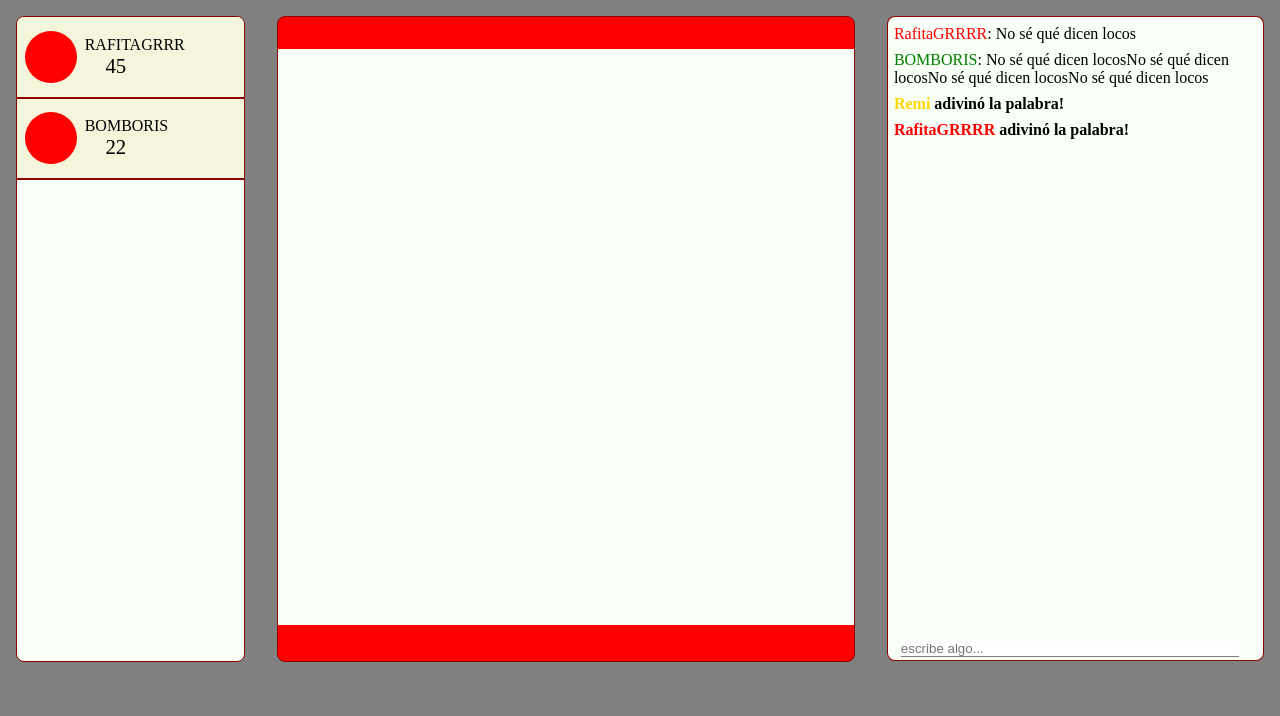
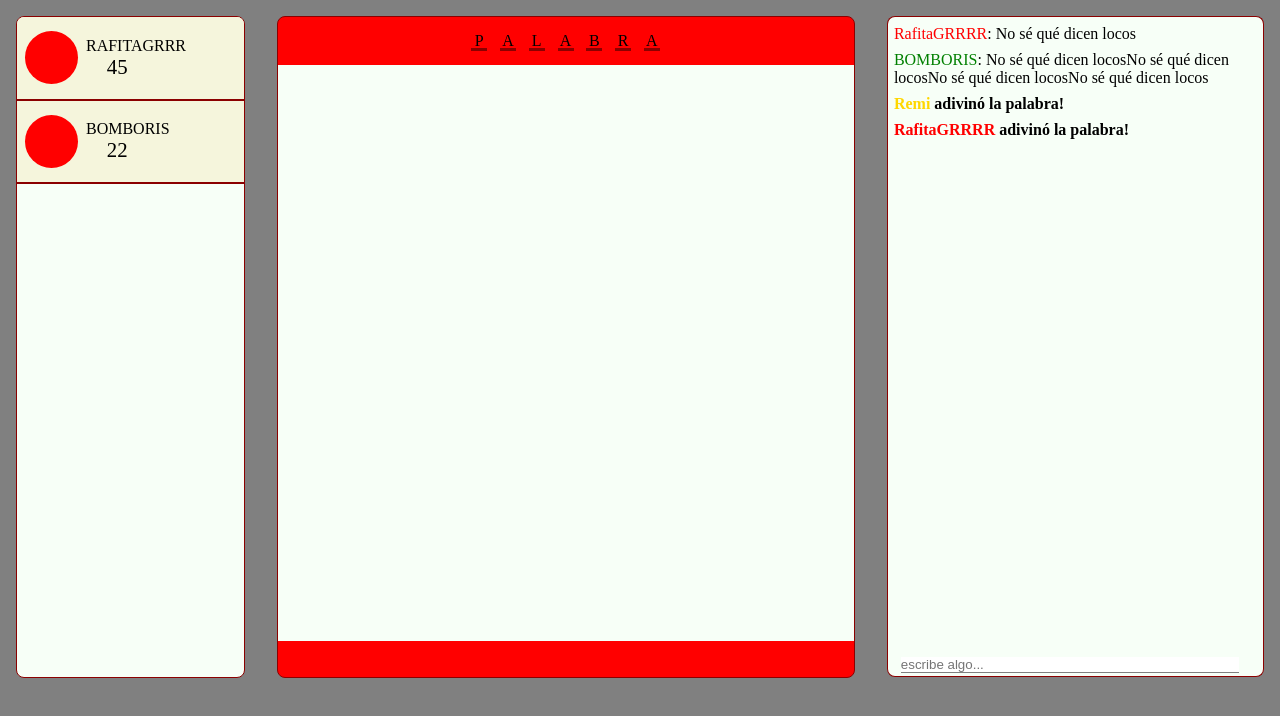
Before and after one commit to boribs/competitive_draw, a plain HTML site: page index.html in a window 1280 px wide. Drawn offline with Linux system fonts and the light colour scheme.

Commit message:
Recuadro donde aparece la palabra a dibujar

```diff
--- a/index.html
+++ b/index.html
@@ -30,6 +30,7 @@
             </div>
         </div>
         <div id="canvas-holder">
+            <div id="word-display"></div>
             <canvas id="canvas" width="300" height="300"></canvas>
         </div>
         <div id="chat-holder">
--- a/src/javascript/main.js
+++ b/src/javascript/main.js
@@ -10,3 +10,22 @@ function handleSubmit(e) {
 }
 
 document.getElementById("chat-textbox").addEventListener("keydown", handleSubmit);
+
+/**
+ * @param word string
+ * ...
+ */
+function setWord(word) {
+  const wd = document.getElementById("word-display");
+
+  Array.from(word).forEach((l, i) => {
+    const d = document.createElement("div");
+    d.classList.add("letter-box");
+    d.id = `letter-${i}`;
+    d.innerText = l;
+    wd.appendChild(d);
+  });
+}
+
+
+setWord("PALABRA");
--- a/src/static/general.css
+++ b/src/static/general.css
@@ -15,6 +15,8 @@
         (var(--leaderboard-player-holder-border) / 2)
     );
     --leaderboard-player-image-width: calc(100% * 0.65);
+
+    --word-display-height: 3em;
 
     --canvas-width-max: min(45vw, 80vh);
     --canvas-width-full: calc(var(--column) * 4);
@@ -80,8 +82,25 @@ main {
     padding-left: 1em;
 }
 
+#word-display {
+    height: var(--word-display-height);
+
+    display: flex;
+    justify-content: center;
+    align-items: center;
+
+}
+
+.letter-box {
+    height: 1em;
+    width: 1em;
+    border-bottom: 3px solid darkred;
+    margin: 0 0.4em 0 0.4em;
+    text-align: center;
+}
+
 #canvas {
-    margin: 2em 0em 2em 0em;
+    margin: 0em 0em 2em 0em;
     /* border: 1px solid black; */
     background: var(--background-white);
 
@@ -107,8 +126,8 @@ main {
 }
 
 #chat-holder-messages {
-    max-height: calc(var(--canvas-width-max) + 3em);
-    height: calc(var(--canvas-width-full) + 3em);
+    max-height: calc(var(--canvas-width-max) + 4em);
+    height: calc(var(--canvas-width-full) + 4em);
 
     background: var(--background-white);
     border: 1px solid darkred;
```
